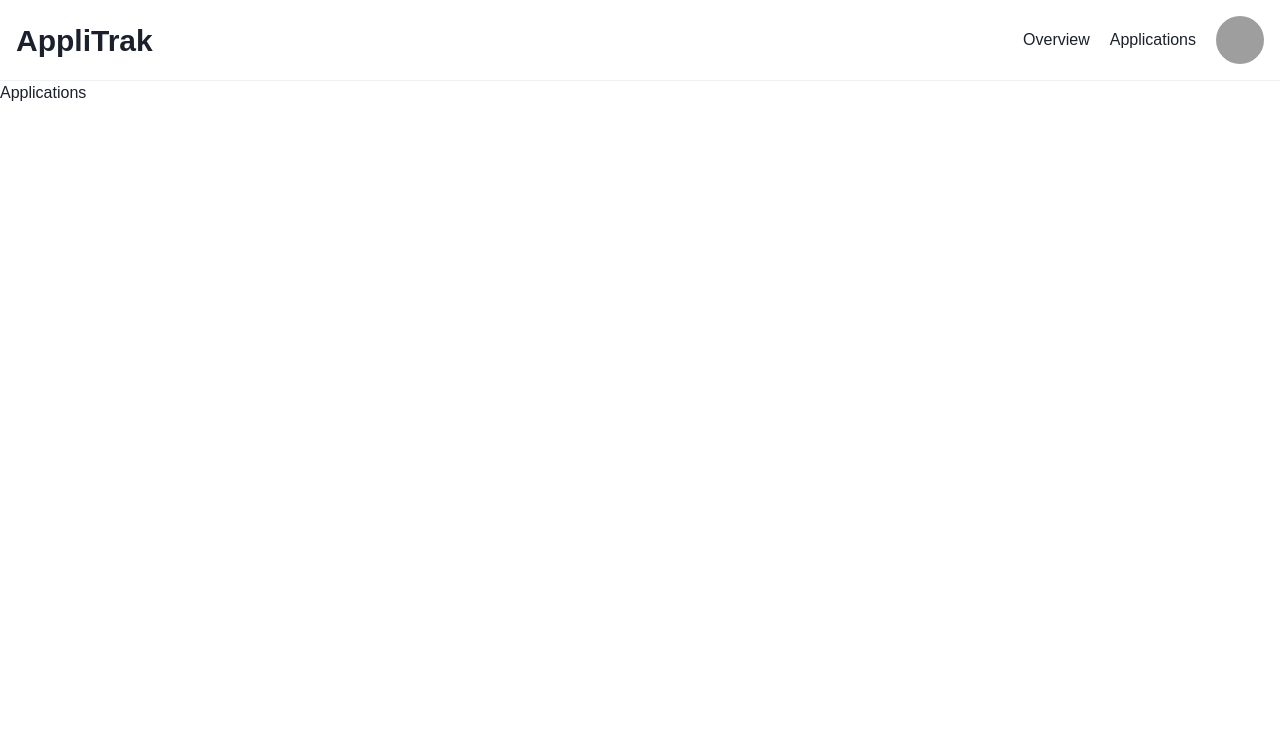
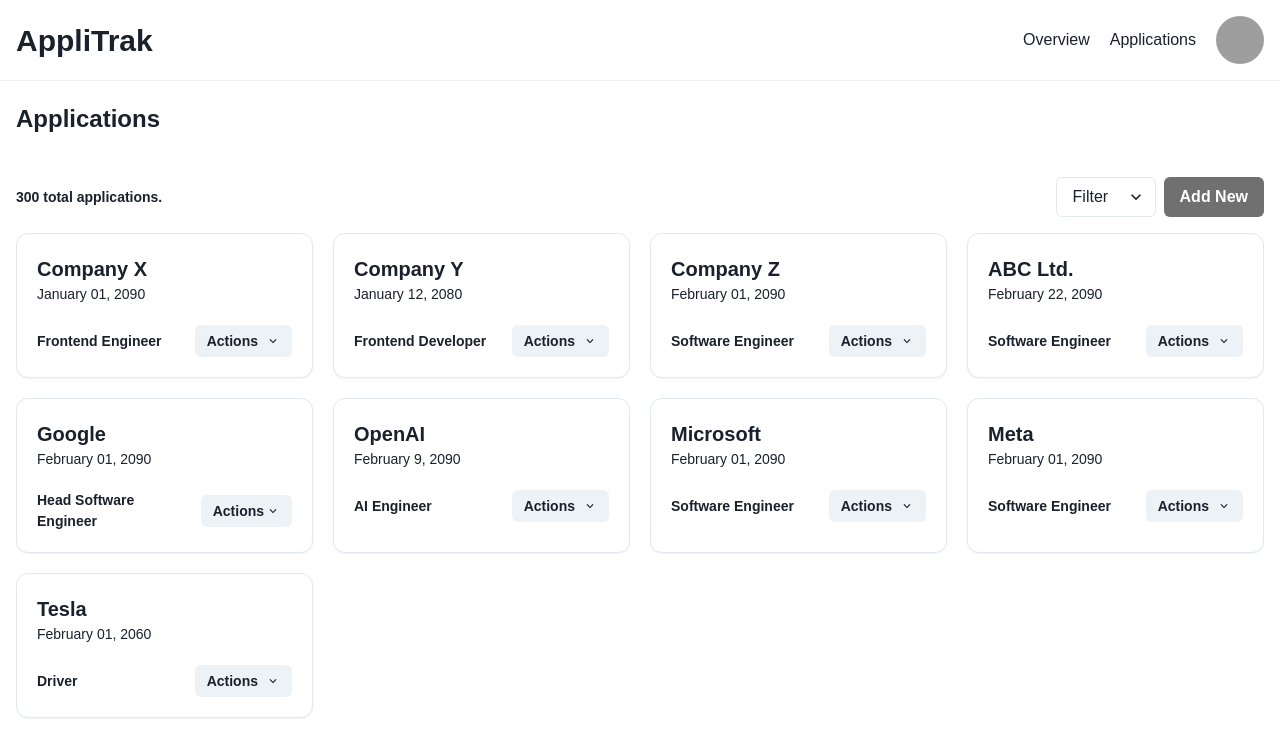
Before and after one commit to raffyamoguis/applitrack, a React (Vite) app: page /applications in a window 1280 px wide. Shown: the top 756 px of the page. Built offline with nearby package versions, Linux system fonts and the light colour scheme; grey boxes are pictures that could not be loaded; a web font is replaced by a local one.

Commit message:
updated card style

```diff
--- a/package.json
+++ b/package.json
@@ -10,6 +10,7 @@
     "preview": "vite preview"
   },
   "dependencies": {
+    "@chakra-ui/icons": "^2.0.19",
     "@chakra-ui/react": "^2.7.1",
     "@emotion/react": "^11.11.1",
     "@emotion/styled": "^11.11.0",
--- a/src/components/overview/OverviewCards.tsx
+++ b/src/components/overview/OverviewCards.tsx
@@ -43,7 +43,7 @@
   return (
     <SimpleGrid columns={[1, 2, 3, 4]} spacing={5} marginTop={10}>
       {overviewData.map((item, key) => (
-        <Card borderRadius="xl" key={key}>
+        <Card borderRadius="xl" variant="outline" shadow="sm" key={key}>
           <CardBody>
             <Flex>
               <Text as="b">{item.title}</Text>
--- a/src/pages/Applications.tsx
+++ b/src/pages/Applications.tsx
@@ -1,7 +1,47 @@
 import React from "react";
+import {
+  Text,
+  Container,
+  Flex,
+  Select,
+  Button,
+  Spacer,
+} from "@chakra-ui/react";
+
+// Componetns
+import ApplicationCards from "../components/application/ApplicationCards";
 
 const Applications: React.FC = () => {
-  return <div>Applications</div>;
+  return (
+    <Container maxW="container.xl">
+      <Flex alignItems="center" mt="5" gap="2">
+        <Text fontSize={{ base: "xl", sm: "2xl" }} as="b">
+          Applications
+        </Text>
+      </Flex>
+      <Flex alignItems="center" mt="10" gap="2">
+        <Text fontSize="sm" as="b">
+          300 total applications.
+        </Text>
+
+        <Spacer />
+
+        <Select
+          placeholder="Filter"
+          size={{ base: "xs", sm: "sm", md: "md" }}
+          w={100}
+        >
+          <option value="option1">Option 1</option>
+          <option value="option2">Option 2</option>
+          <option value="option3">Option 3</option>
+        </Select>
+        <Button colorScheme="nigga" size={{ base: "xs", sm: "sm", md: "md" }}>
+          Add New
+        </Button>
+      </Flex>
+      <ApplicationCards />
+    </Container>
+  );
 };
 
 export default Applications;
```
Also changed, not shown: 1 other file (tests, documents, lock files or other folders).
